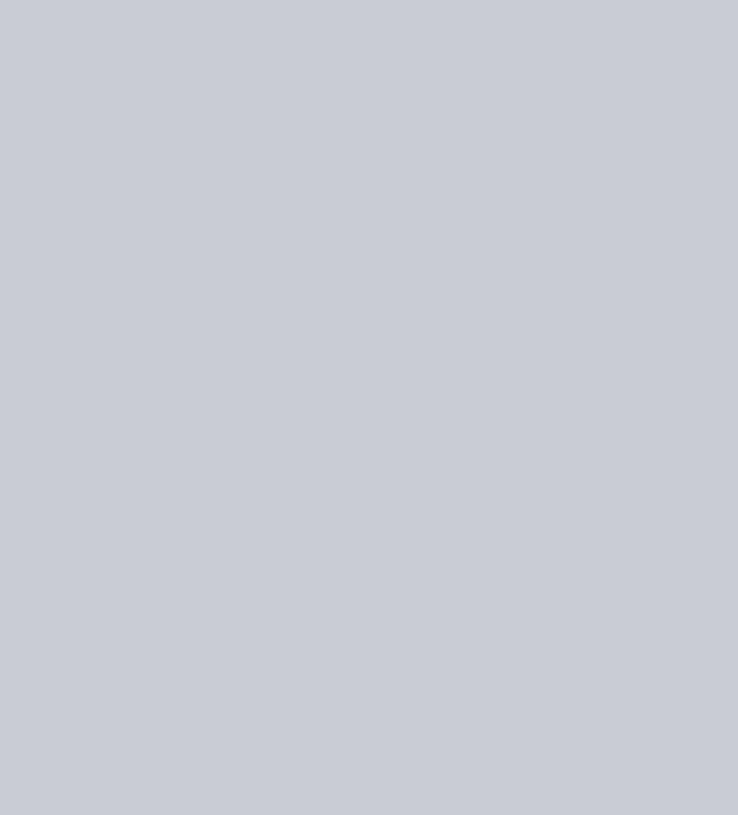
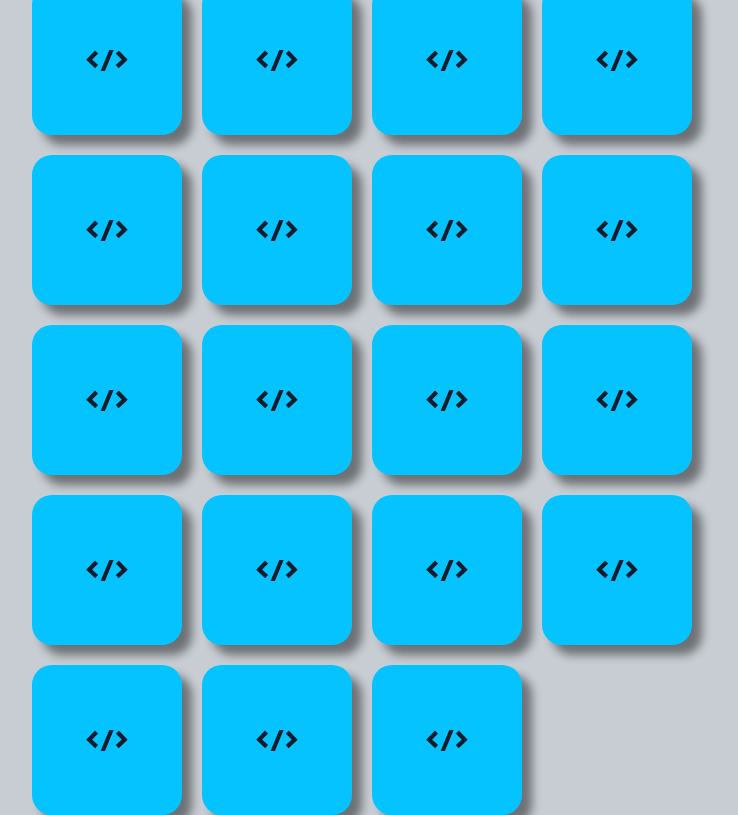
Before and after one commit to robsonafsilva/memory-game, a plain HTML site: page index.html in a window 1280 px wide. Shown: the whole page, without its empty margins (278-1016 px from the left). Drawn offline with Linux system fonts and the light colour scheme.

Commit message:
code for build cards

```diff
--- a/index.html
+++ b/index.html
@@ -10,21 +10,7 @@
   <title>JS MEMORY GAME</title>
 </head>
 <body>
- <div class="gameBoard">
-
- <!-- <div id="hr4227y"  class="card" data-icon="bootstrap">
-    <div class="card_front">
-      <img class="icon" src="./assets/bootstrap.png">
-    </div>
-    <div class="card_back">
-      &lt/&gt
-    </div>
-  </div>  -->
-
-
-
-
-
+ <div id="gameBoard">
 
  </div>
 
--- a/scripts/script.js
+++ b/scripts/script.js
@@ -1,5 +1,7 @@
 const FRONT = 'card_front'
 const BACK = 'card_back'
+const CARD = 'card'
+const ICON = 'icon'
 
 let techs = ['bootstrap',
   'css',
@@ -12,19 +14,83 @@ let techs = ['bootstrap',
   'node',
   'react']
 
-  createCardsFromTechs(techs)
+let cards = null
+
+startGame();
+
+function startGame() {
+  cards = createCardsFromTechs(techs)
+  shuffleCards(cards)
+
+  initializeCards(cards)
+}
+
+function initializeCards(cards) {
+  let gameBoard = document.getElementById("gameBoard")
+
+  cards.forEach(card => {
+    let cardElement = document.createElement('div')
+    cardElement.id = card.id
+    cardElement.classList.add(CARD)
+    cardElement.dataset.icon = card.icon
+
+    createCardContent(card, cardElement)
+
+    cardElement.addEventListener('click', flipCard)
+    gameBoard.appendChild(cardElement)
+
+
+  })
+}
+
+function createCardContent(card, cardElement) {
+  createCardFace(FRONT, card, cardElement)
+  createCardFace(BACK, card, cardElement)
+
+}
+
+function createCardFace(face, card, element) {
+  let cardElementFace = document.createElement('div')
+  cardElementFace.classList.add(face)
+  if (face === FRONT) {
+    let iconElement = document.createElement('img')
+    iconElement.classList.add(ICON)
+    iconElement.src = "./assets/" + card.icon + ".png"
+    cardElementFace.appendChild(iconElement)
+
+  } else {
+    cardElementFace.innerHTML = "&lt/&gt"
+  }
+  element.appendChild(cardElementFace)
+}
+
+function shuffleCards(cards) {
+  let currentIndex = cards.length;
+  let randomIndex = 0;
+
+  while (currentIndex !== 0) {
+    randomIndex = Math.floor(Math.random * currentIndex)
+    currentIndex --
+
+    //inverte os valores das variáveis.
+    [cards[randomIndex], cards[currentIndex]] = [cards[currentIndex], cards[randomIndex]]
+  }
+}
+
+
 function createCardsFromTechs(techs) {
   let cards = [];
 
-  for(let tech of techs){
+  techs.forEach((tech) => {
     cards.push(createPairFromTech(tech))
-  }
+  })
 
   return cards.flatMap(pair => pair);
 
+
 }
 
-function createPairFromTech(tech){
+function createPairFromTech(tech) {
   return [{
     id: createIdWithTech(tech),
     icon: tech,
@@ -33,10 +99,16 @@ function createPairFromTech(tech){
     id: createIdWithTech(tech),
     icon: tech,
     flipped: false,
-  } ]
+  }]
 }
 
-function createIdWithTech(tech){
+function createIdWithTech(tech) {
   return tech + parseInt(Math.random() * 1000)
 
 }
+
+function flipCard() {
+
+  this.classList.add("flip")
+
+}
--- a/styles/style.css
+++ b/styles/style.css
@@ -76,7 +76,7 @@ body{
   border-radius: 15px;
 }
 
-.gameBoard{
+#gameBoard{
   max-width: 700px;
   display: grid;
   grid-template: 1fr 1fr 1fr 1fr 1fr / 1fr 1fr 1fr 1fr;
```
Also changed, not shown: assets/banner.jpg (deleted).
